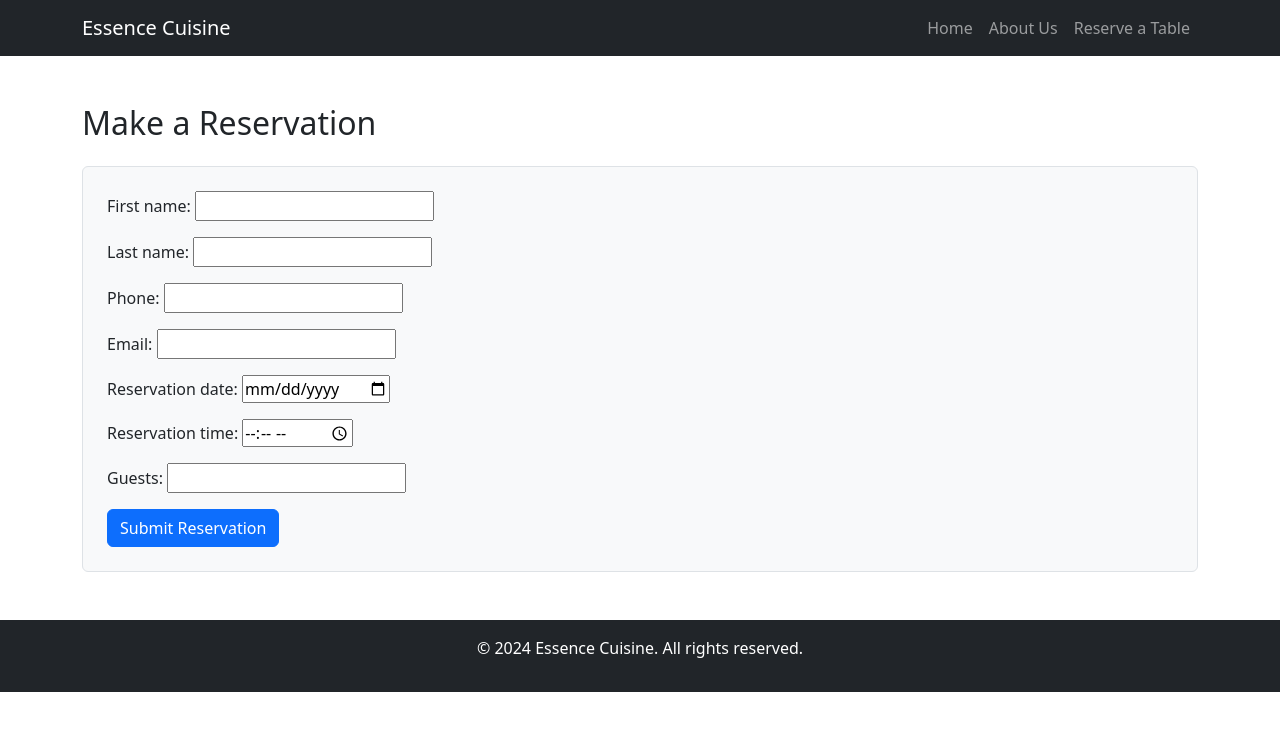
After one commit to jojoakh/essence-cuisine, a Django app: page /reservation/ in a window 1280 px wide. The commit adds this page. Shown: the top 731 px of the page. Run offline with Django 4.2, Linux system fonts and the light colour scheme.

Commit message:
Add table reservation

```diff
--- a/dine_essence/admin.py
+++ b/dine_essence/admin.py
@@ -12,8 +12,8 @@ class TableAdmin(admin.ModelAdmin):
 # Register the Reservation model
 @admin.register(Reservation)
 class ReservationAdmin(admin.ModelAdmin):
-    list_display = ('full_name', 'reservation_date', 'guests', 'table')
-    search_fields = ('full_name', 'email', 'phone')
+    list_display = ('first_name', 'last_name', 'reservation_date', 'guests')
+    search_fields = ('first_name', 'last_name', 'email', 'phone')
     list_filter = ('reservation_date',)
     ordering = ('reservation_date',)
     date_hierarchy = 'reservation_date'
--- /dev/null
+++ b/dine_essence/forms.py
@@ -0,0 +1,19 @@
+from django import forms
+from .models import Reservation
+
+class ReservationForm(forms.ModelForm):
+    class Meta:
+        model = Reservation
+        fields = [
+            "first_name",
+            "last_name",
+            "phone",
+            "email",
+            "reservation_date",
+            "reservation_time",
+            "guests",
+        ]
+        widgets = {
+            "reservation_date": forms.DateInput(attrs={"type": "date"}),
+            "reservation_time": forms.TimeInput(attrs={"type": "time"}),
+        }
--- a/dine_essence/models.py
+++ b/dine_essence/models.py
@@ -1,4 +1,5 @@
 from django.db import models
+from datetime import time
 
 # Create your models here.
 class Table(models.Model):
@@ -8,13 +9,15 @@ class Table(models.Model):
     def __str__(self):
         return f"Table {self.number} - {self.seats} seats"
 
+
 class Reservation(models.Model):
-    full_name = models.CharField(max_length=255)
+    first_name = models.CharField(max_length=50, default="")
+    last_name = models.CharField(max_length=50, default="")
     phone = models.CharField(max_length=15)
     email = models.EmailField()
-    reservation_date = models.DateTimeField()
-    guests = models.IntegerField()
-    table = models.ForeignKey(Table, on_delete=models.CASCADE)
+    reservation_date = models.DateField()
+    reservation_time = models.TimeField()
+    guests = models.PositiveIntegerField()
 
     def __str__(self):
-        return f"Reservation for {self.full_name} on {self.reservation_date}"
+        return f"{self.first_name} {self.last_name} - {self.reservation_date} at {self.reservation_time}"
--- a/dine_essence/templates/dine_essence/index.html
+++ b/dine_essence/templates/dine_essence/index.html
@@ -8,7 +8,8 @@
     <div class="hero-text position-absolute text-center text-white">
         <h1 class="display-4 fw-bold">Welcome to Essence Cuisine</h1>
         <p class="fs-4">Where flavors meet sophistication</p>
-        <a href="" class="btn btn-warning btn-lg mt-3">Book a Table</a>
+        <a href="{% url 'make_reservation' %}" class="btn btn-warning btn-lg mt-3">Reserve a Table</a>
+
     </div>
 </div>
 {% endblock %}
--- /dev/null
+++ b/dine_essence/templates/dine_essence/make_reservation.html
@@ -0,0 +1,13 @@
+{% extends 'base.html' %}
+{% load static %}
+
+{% block content %}
+<div class="container py-5">
+    <h2 class="mb-4">Make a Reservation</h2>
+    <form method="post" class="p-4 border rounded bg-light">
+        {% csrf_token %}
+        {{ form.as_p }}
+        <button type="submit" class="btn btn-primary">Submit Reservation</button>
+    </form>
+</div>
+{% endblock %}
--- a/dine_essence/urls.py
+++ b/dine_essence/urls.py
@@ -4,4 +4,5 @@ from . import views
 urlpatterns = [
     path('', views.index, name='index'),
     path('about/', views.about, name='about'),
+    path('reservation/', views.make_reservation, name='make_reservation'),
 ]
--- a/dine_essence/views.py
+++ b/dine_essence/views.py
@@ -1,4 +1,6 @@
 from django.shortcuts import render, redirect
+from django.contrib import messages
+from .forms import ReservationForm
 
 
 # Create your views here.
@@ -8,3 +10,15 @@ def index(request):
 
 def about(request):
     return render(request, 'dine_essence/about.html')
+
+
+def make_reservation(request):
+    if request.method == 'POST':
+        form = ReservationForm(request.POST)
+        if form.is_valid():
+            form.save()
+            messages.success(request, "Your reservation has been successfully submitted!")
+            return redirect('index')
+    else:
+        form = ReservationForm()
+    return render(request, 'dine_essence/make_reservation.html', {'form': form})
--- a/templates/base.html
+++ b/templates/base.html
@@ -6,7 +6,7 @@
 <head>
     <meta charset="UTF-8">
     <meta name="viewport" content="width=device-width, initial-scale=1.0">
-    <title>Essence Cuisine</title>
+    <title>{% block title %}Essence Cuisine{% endblock %}</title>
     <!-- Bootstrap CSS -->
     <link href="https://cdn.jsdelivr.net/npm/bootstrap@5.3.1/dist/css/bootstrap.min.css" rel="stylesheet">
     <link href="https://fonts.googleapis.com/css2?family=Montserrat:wght@400;700&display=swap" rel="stylesheet">
@@ -26,8 +26,9 @@
                     <ul class="navbar-nav ms-auto">
                         <li class="nav-item"><a class="nav-link" href="{% url 'index' %}">Home</a></li>
                         <li class="nav-item"><a class="nav-link" href="{% url 'about' %}">About Us</a></li>
-
-
+                        <li class="nav-item">
+                            <a class="nav-link" href="{% url 'make_reservation' %}">Reserve a Table</a>
+                        </li>
                     </ul>
                 </div>
             </div>
@@ -36,6 +37,15 @@
 
     <!-- Dynamic Content -->
     <main>
+        <!-- Messages -->
+        {% if messages %}
+        <div class="container mt-3">
+            {% for message in messages %}
+            <div class="alert alert-success">{{ message }}</div>
+            {% endfor %}
+        </div>
+        {% endif %}
+
         {% block content %}
         {% endblock %}
     </main>
```
Also changed, not shown: static/css/style.css (+19 -12 lines), dine_essence/migrations/0002_rename_date_reservation_reservation_date_and_more.py (added), dine_essence/templates/dine_essence/book_table.html (deleted).
